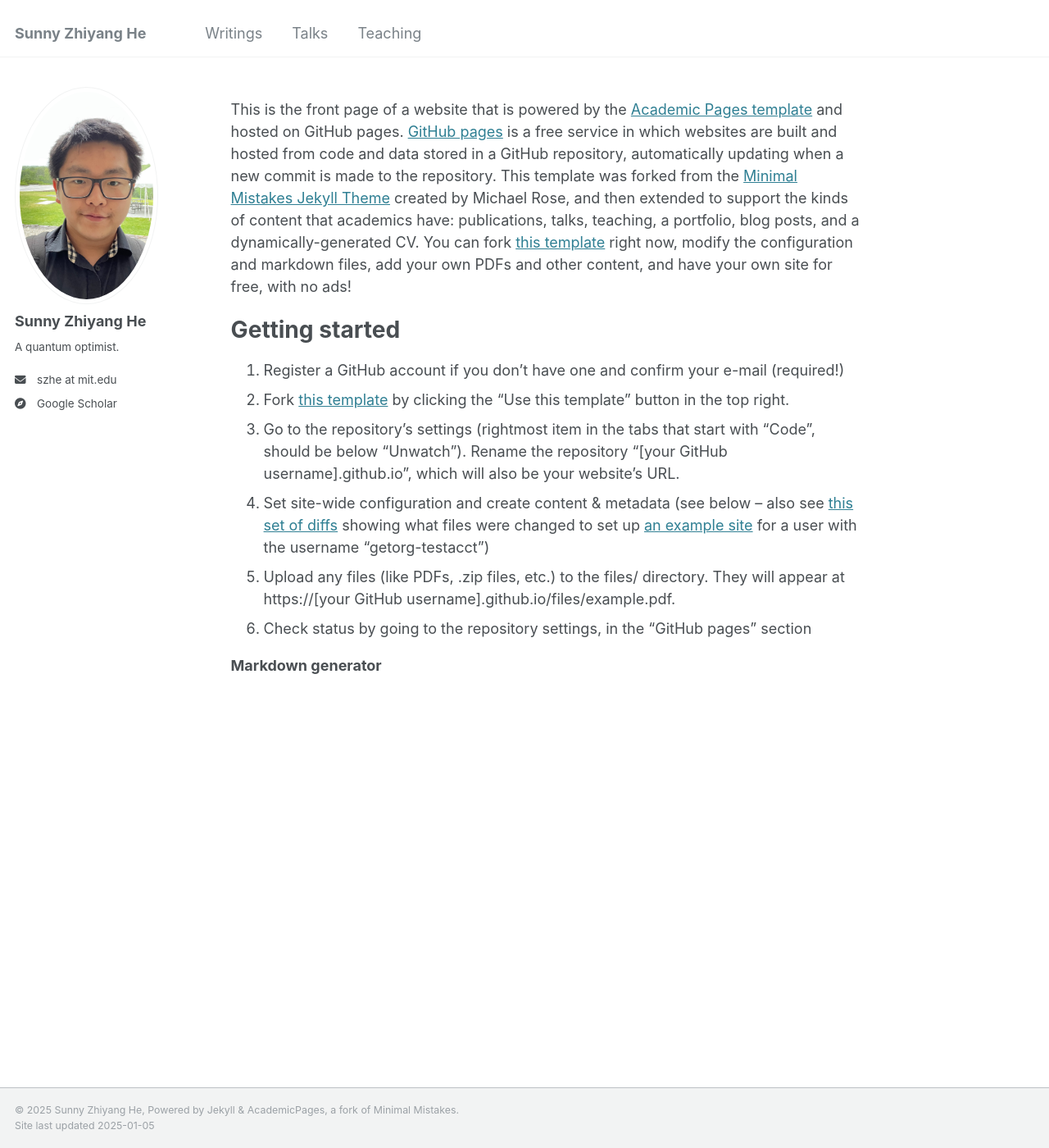
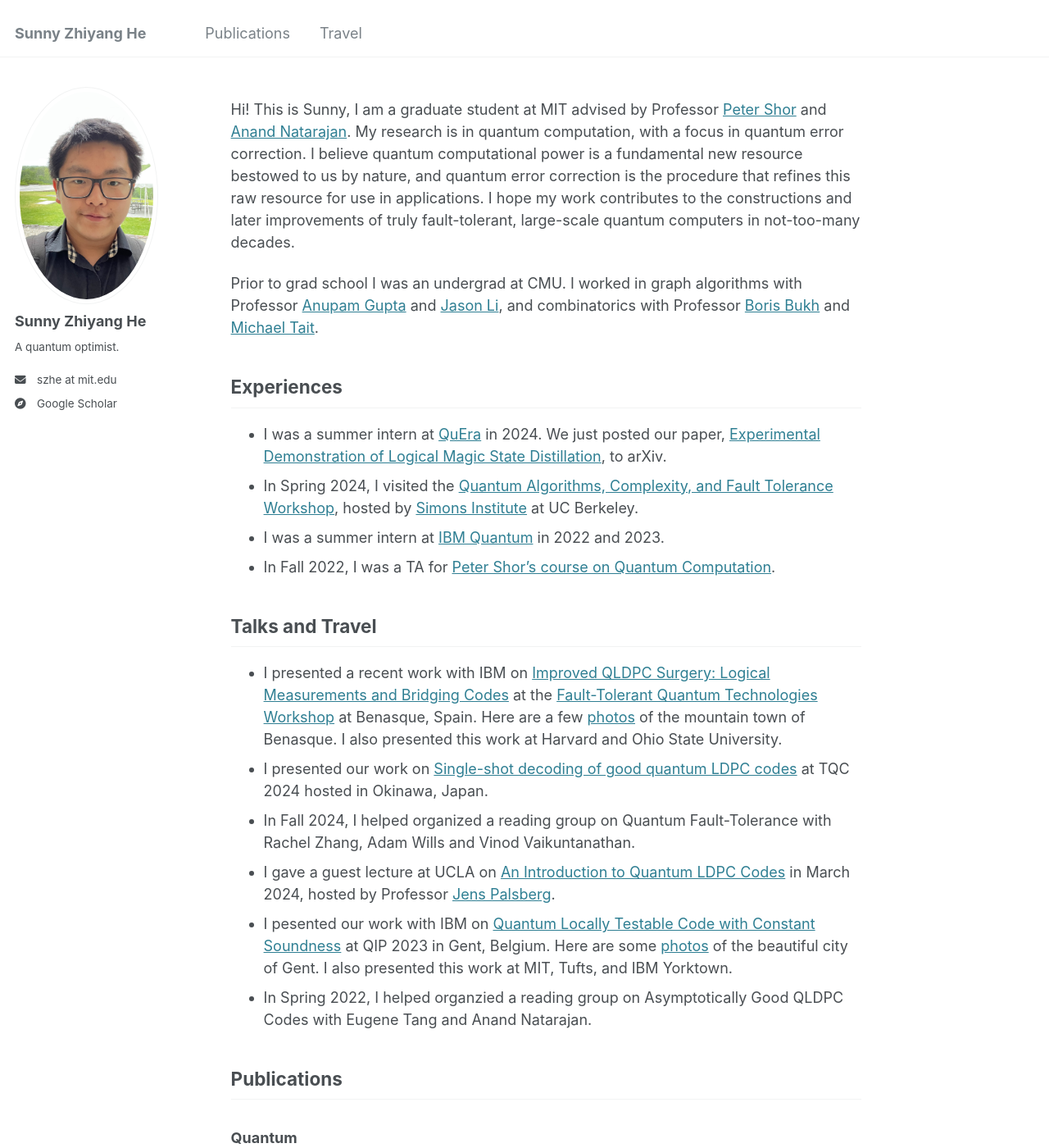
Before and after one commit to SunnyZhiyangHe/sunnyzhiyanghe.github.io, a Jekyll site: the page built from _pages/about.md, in a window 1280 px wide and 1400 px high. Shown: the whole window at 82% size. Built offline with Jekyll 4.4.1, drawn with Linux system fonts in a browser that asks for light colours; some of the changed text lies outside the part shown.

Commit message:
Website version 1

```diff
--- a/_pages/about.md
+++ b/_pages/about.md
@@ -3,21 +3,83 @@ permalink: /
 title: ""
 author_profile: true
 redirect_from:
-  - /about/
-  - /about.html
   - /home/
 ---
 
-This is the front page of a website that is powered by the [Academic Pages template](https://github.com/academicpages/academicpages.github.io) and hosted on GitHub pages. [GitHub pages](https://pages.github.com) is a free service in which websites are built and hosted from code and data stored in a GitHub repository, automatically updating when a new commit is made to the repository. This template was forked from the [Minimal Mistakes Jekyll Theme](https://mmistakes.github.io/minimal-mistakes/) created by Michael Rose, and then extended to support the kinds of content that academics have: publications, talks, teaching, a portfolio, blog posts, and a dynamically-generated CV. You can fork [this template](https://github.com/academicpages/academicpages.github.io) right now, modify the configuration and markdown files, add your own PDFs and other content, and have your own site for free, with no ads!
+<!-- ## About -->
 
-Getting started
-======
-1. Register a GitHub account if you don't have one and confirm your e-mail (required!)
-1. Fork [this template](https://github.com/academicpages/academicpages.github.io) by clicking the "Use this template" button in the top right.
-1. Go to the repository's settings (rightmost item in the tabs that start with "Code", should be below "Unwatch"). Rename the repository "[your GitHub username].github.io", which will also be your website's URL.
-1. Set site-wide configuration and create content & metadata (see below -- also see [this set of diffs](http://archive.is/3TPas) showing what files were changed to set up [an example site](https://getorg-testacct.github.io) for a user with the username "getorg-testacct")
-1. Upload any files (like PDFs, .zip files, etc.) to the files/ directory. They will appear at https://[your GitHub username].github.io/files/example.pdf.
-1. Check status by going to the repository settings, in the "GitHub pages" section
+Hi! This is Sunny, I am a graduate student at MIT advised by Professor [Peter Shor](https://math.mit.edu/~shor/) and [Anand Natarajan](https://www.mit.edu/~anandn/). My research is in quantum computation, with a focus in quantum error correction. I believe quantum computational power is a fundamental new resource bestowed to us by nature, and quantum error correction is the procedure that refines this raw resource for use in applications. I hope my work contributes to the constructions and later improvements of truly fault-tolerant, large-scale quantum computers in not-too-many decades.
+
+Prior to grad school I was an undergrad at CMU. I worked in graph algorithms with Professor [Anupam Gupta](https://cs.nyu.edu/~anupamg/) and [Jason Li](https://q3r.github.io/), and combinatorics with Professor [Boris Bukh](https://www.borisbukh.org/) and [Michael Tait](https://sites.google.com/view/michaeltait).
 
 
-**Markdown generator**
+## Experiences {#exp}
+- I was a summer intern at [QuEra](https://www.quera.com/) in 2024. We just posted our paper, [Experimental Demonstration of Logical Magic State Distillation](https://arxiv.org/abs/2412.15165), to arXiv.
+- In Spring 2024, I visited the [Quantum Algorithms, Complexity, and Fault Tolerance Workshop](https://simons.berkeley.edu/programs/quantum-algorithms-complexity-fault-tolerance), hosted by [Simons Institute](https://simons.berkeley.edu/homepage) at UC Berkeley.
+- I was a summer intern at [IBM Quantum](https://www.ibm.com/quantum) in 2022 and 2023.
+- In Fall 2022, I was a TA for [Peter Shor's course on Quantum Computation](https://math.mit.edu/~shor/435-LN/).
+
+## Talks and Travel {#talks}
+- I presented a recent work with IBM on [Improved QLDPC Surgery: Logical Measurements and Bridging Codes](https://arxiv.org/abs/2407.18393) at the [Fault-Tolerant Quantum Technologies Workshop](https://www.benasque.org/2024ftqt/) at Benasque, Spain. Here are a few [photos](/travel#Benasque) of the mountain town of Benasque. I also presented this work at Harvard and Ohio State University.
+- I presented our work on [Single-shot decoding of good quantum LDPC codes](https://arxiv.org/abs/2306.12470) at TQC 2024 hosted in Okinawa, Japan.
+- In Fall 2024, I helped organized a reading group on Quantum Fault-Tolerance with Rachel Zhang, Adam Wills and Vinod Vaikuntanathan.
+- I gave a guest lecture at UCLA on [An Introduction to Quantum LDPC Codes](files/QLDPC_UCLA.pdf) in March 2024, hosted by Professor [Jens Palsberg](https://web.cs.ucla.edu/~palsberg/).
+- I pesented our work with IBM on [Quantum Locally Testable Code with Constant Soundness](https://arxiv.org/abs/2209.11405) at QIP 2023 in Gent, Belgium. Here are some [photos](/travel#Gent) of the beautiful city of Gent. I also presented this work at MIT, Tufts, and IBM Yorktown.
+- In Spring 2022, I helped organzied a reading group on Asymptotically Good QLDPC Codes with Eugene Tang and Anand Natarajan.
+
+## Publications {#publications}
+
+### Quantum
+1. __Experimental Demonstration of Logical Magic State Distillation__, Dec 2024
+QuEra Team and Collaborators.
+[[arXiv]](https://arxiv.org/abs/2412.15165), [[Blog post by QuEra]](https://www.quera.com/blog-posts/magic-state-distillation-on-logical-qubits)
+
+1. __Permutation gates in the third level of the Clifford hierarchy__, Oct 2024
+Zhiyang He, Luke Robitaille, Xinyu Tan.
+[[arXiv]](https://arxiv.org/abs/2410.11818)
+
+1. __Improved QLDPC Surgery: Logical Measurements and Bridging Codes__, July 2024
+<!-- [Andrew Cross](https://research.ibm.com/people/andrew-cross), __Z. He__, [Patrick Rall](https://www.patrickrall.com/), [Theodore Yoder](https://scholar.google.com/citations?user=OhiKBrsAAAAJ&hl=en) -->
+Andrew Cross, Zhiyang He, Patrick Rall, Theodore Yoder.
+*QIP 2025. Voted talk at [FTQT 2024](https://www.benasque.org/2024ftqt/).*
+[[arXiv]](https://arxiv.org/abs/2407.18393)
+
+
+1. __Single-shot decoding of good quantum LDPC codes__, June 2023
+Shouzhen Gu, Eugene Tang, Libor Caha, Shin Ho Choe, Zhiyang He, Aleksander Kubica
+*QEC 2023, TQC 2024.
+Talk at [Advances in Quantum Coding Theory](https://simons.berkeley.edu/workshops/advances-quantum-coding-theory) at Simons Institute.*
+*Communications in Mathematical Physics.*
+[[arXiv]](https://arxiv.org/abs/2306.12470), [[Shouzhen's Talk at Simons]](https://www.youtube.com/watch?v=ee3RmbNSBvc), [[Talk at TQC]](https://www.youtube.com/watch?v=RUClShhrqUQ)
+
+1. __Quantum Locally Testable Code with Constant Soundness__, Sep 2022
+Andrew Cross, Zhiyang He, Anand Natarajan, Mario Szegedy, Guanyu Zhu
+*QIP 2023. Talk at IBM Yorktown.*
+*Quantum.*
+[[arXiv]](https://arxiv.org/abs/2209.11405), [[Talk at QIP]](https://www.youtube.com/watch?v=iFoAmifvfto)
+<!-- [[Quantum]](https://quantum-journal.org/papers/q-2024-10-18-1501/) -->
+
+
+### Graph Algorithms
+
+1. __Breaking the $$n^k$$ Barrier for Minimum $$k$$-cut on Simple Graphs__, Nov 2021
+Zhiyang He, Jason Li.
+*STOC 2022.*
+[[arXiv]](https://arxiv.org/abs/2111.03221), [[Talk at STOC]](https://www.youtube.com/watch?v=Uo9ff0Tq2Fo)
+
+1. __Near-linear-time, Optimal Vertex Cut Sparsifier in Directed Acyclic Graphs__, Nov 2020
+Zhiyang He, Jason Li, Magnus Wahlström.
+*European Symposium on Algorithms (ESA) 2021, **Best Paper Award***.
+[[arXiv]](https://arxiv.org/abs/2011.13485)
+
+### Combinatorics
+
+1. __New Upper Bound on Extremal Number of Even Cycles__, Sep 2020
+Zhiyang He.
+*The Electronic Journal of Combinatorics.*
+[[arXiv]](https://arxiv.org/abs/2009.04590)
+
+1. __Hypergraphs with Few Berge Paths of Fixed Length between Vertices__, July 2018
+Zhiyang He, Michael Tait.
+*SIAM Journal on Discrete Mathematics.*
+[[arXiv]](https://arxiv.org/abs/1807.10177)
```
Also changed, not shown: _data/navigation.yml (+7 -6 lines), _pages/travel.md (added, +30 -0 lines), images/Benasque_Talk.JPG (added), images/Gent_2.JPG (added), 7 other files.
